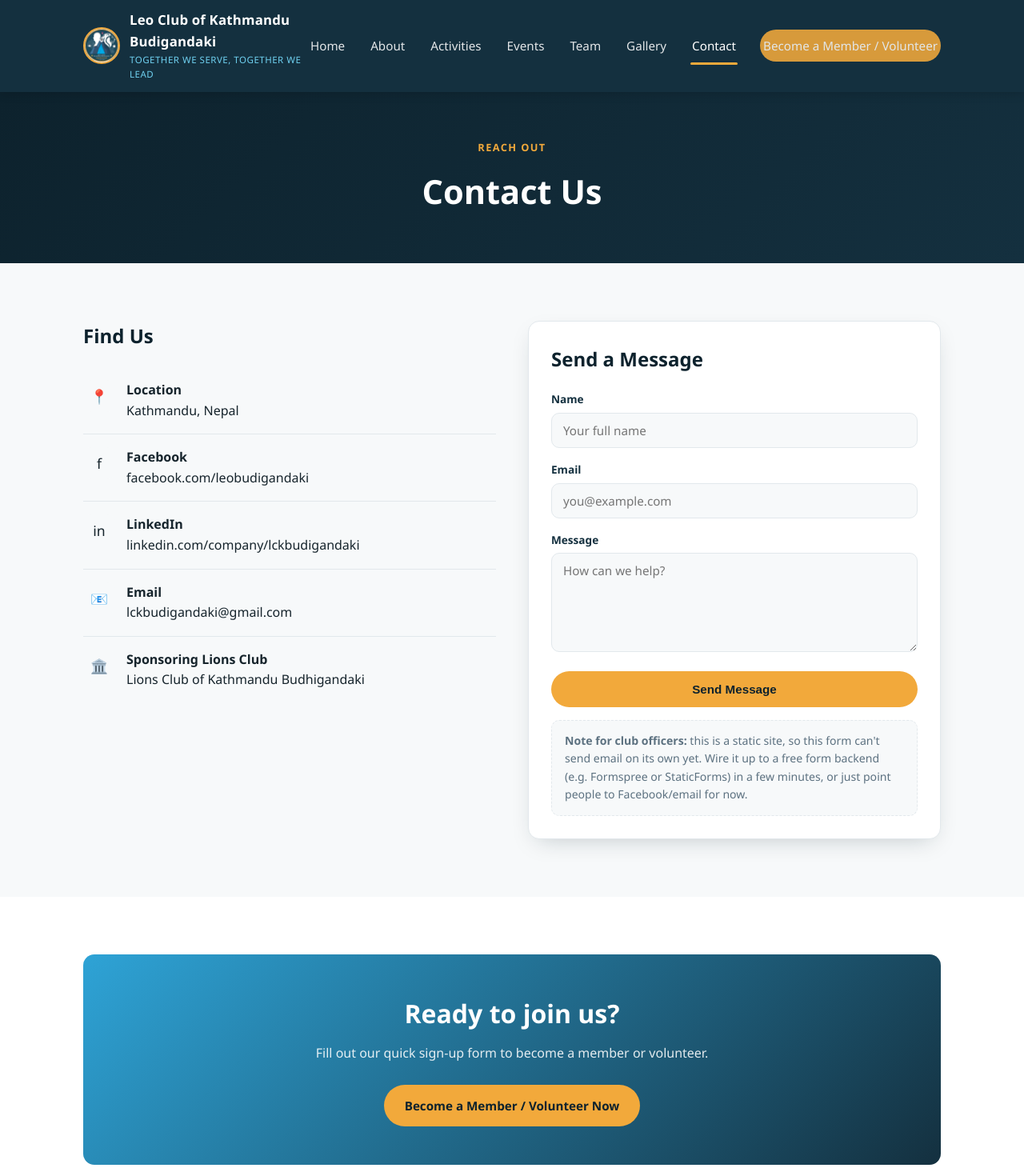
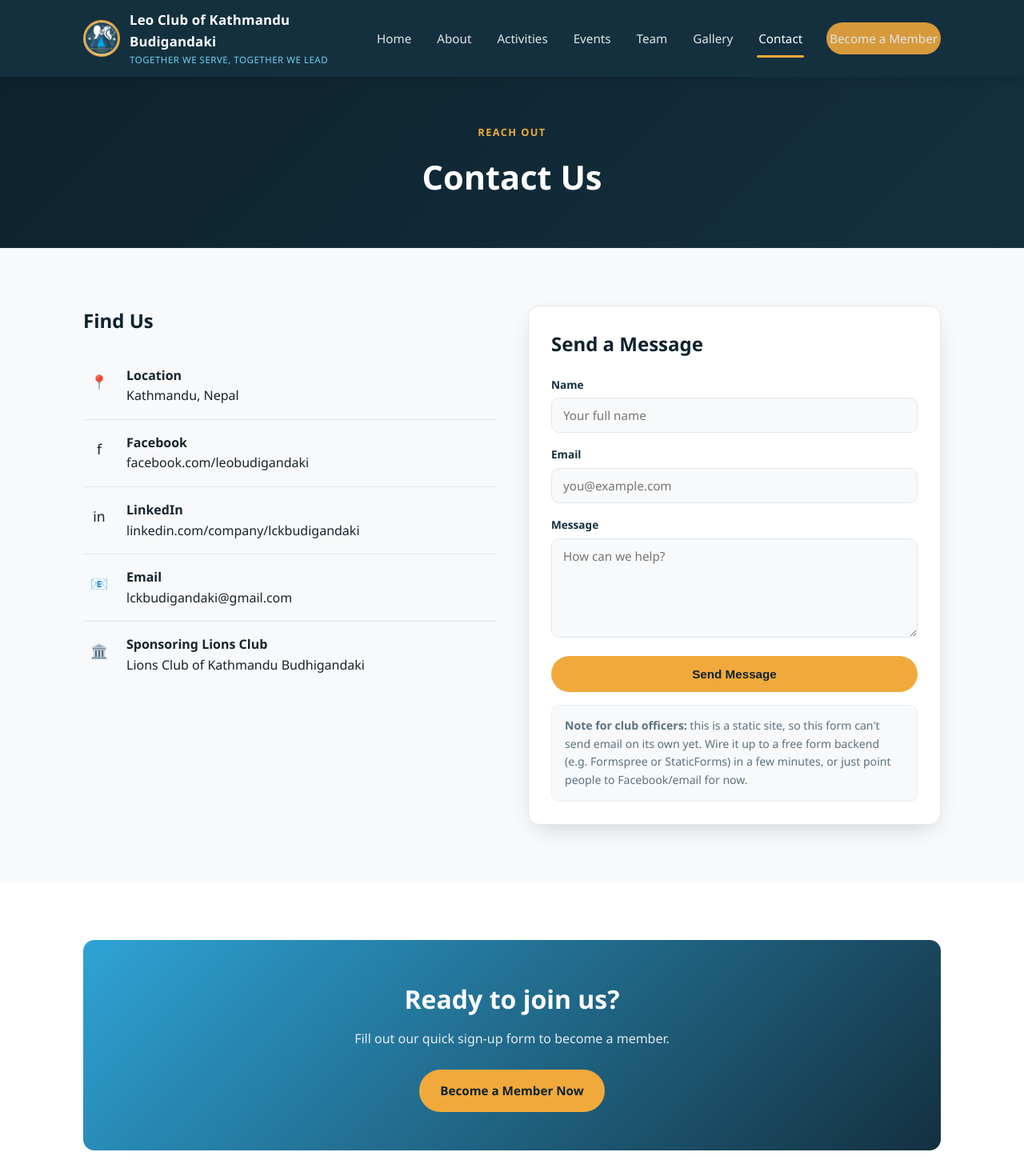
Before and after one commit to heisenbergpawannnn/leoclub, a React (Vite) app: page /contact in a window 1280 px wide. Shown: the top 1470 px of the page at 80% size. Built offline with nearby package versions, Linux system fonts and the light colour scheme.

Commit message:
Change CTA button to Become a Member (drop Volunteer wording)

```diff
--- a/src/components/Header.jsx
+++ b/src/components/Header.jsx
@@ -54,7 +54,7 @@ export default function Header() {
             target="_blank"
             rel="noopener noreferrer"
           >
-            Become a Member / Volunteer
+            Become a Member
           </a>
         </div>
       </nav>
--- a/src/pages/Contact.jsx
+++ b/src/pages/Contact.jsx
@@ -130,7 +130,7 @@ export default function Contact() {
         <div className="container">
           <div className="cta-banner">
             <h2>Ready to join us?</h2>
-            <p>Fill out our quick sign-up form to become a member or volunteer.</p>
+            <p>Fill out our quick sign-up form to become a member.</p>
             <div className="cta-actions">
               <a
                 className="btn btn-primary"
@@ -138,7 +138,7 @@ export default function Contact() {
                 target="_blank"
                 rel="noopener noreferrer"
               >
-                Become a Member / Volunteer Now
+                Become a Member Now
               </a>
             </div>
           </div>
--- a/src/pages/Home.jsx
+++ b/src/pages/Home.jsx
@@ -29,7 +29,7 @@ export default function Home() {
                 target="_blank"
                 rel="noopener noreferrer"
               >
-                Become a Member / Volunteer Now
+                Become a Member Now
               </a>
               <Link className="btn btn-outline" to="/about">
                 Learn About Us
@@ -172,7 +172,7 @@ export default function Home() {
                 target="_blank"
                 rel="noopener noreferrer"
               >
-                Become a Member / Volunteer Now
+                Become a Member Now
               </a>
               <Link className="btn btn-outline" to="/contact">
                 Contact the Club
```
